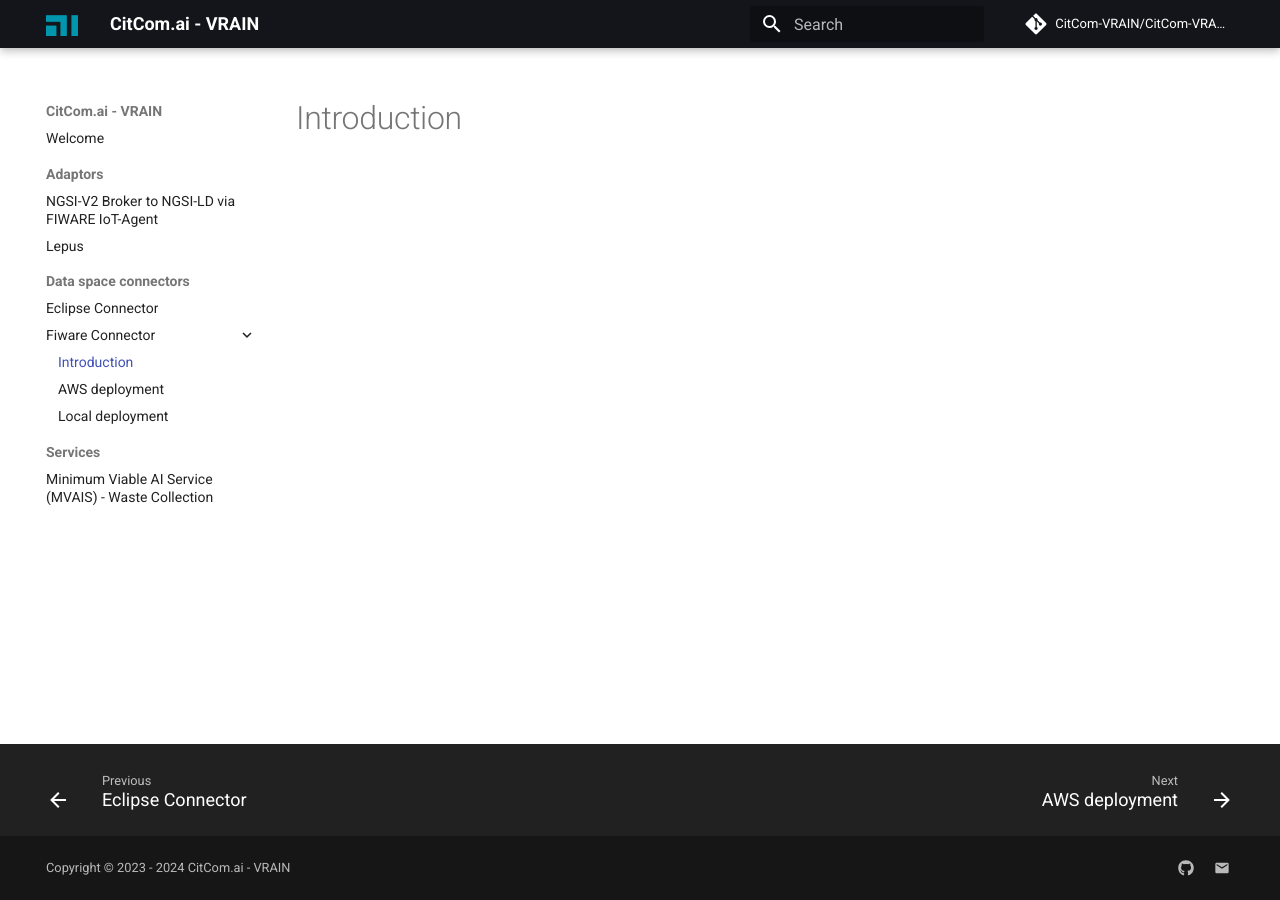
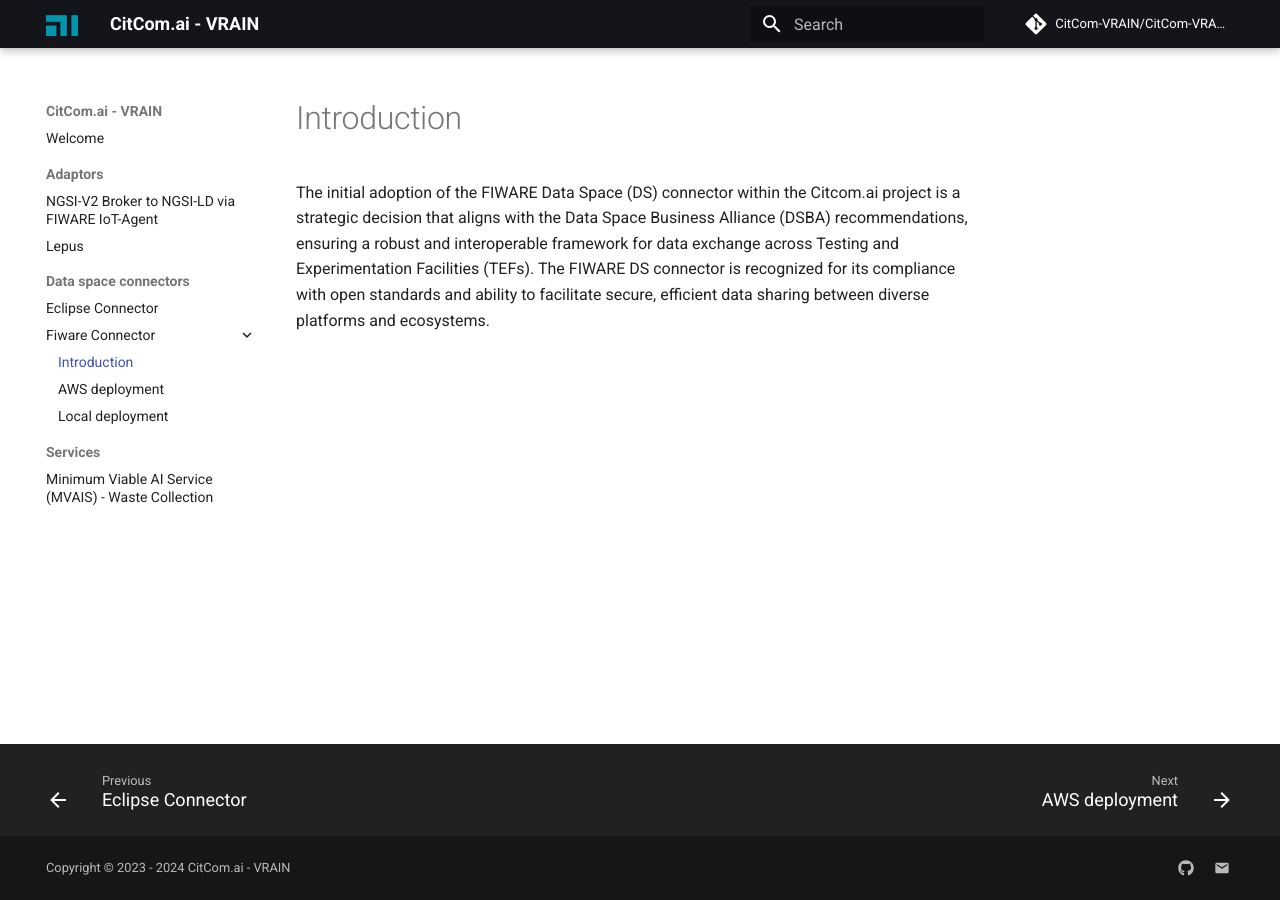
Before and after one commit to riseupalex/CitComAI-Hub.github.io, an MkDocs documentation site: the page built from docs/data space connectors/Fiware Connector/index.md, in a window 1280 px wide. Built offline with MkDocs 1.6.1 and Material for MkDocs 9.7.7, drawn with Linux system fonts in a browser that asks for light colours; comment, search, counter and statistics services are not loaded.

Commit message:
Add short intro

```diff
--- a/docs/data space connectors/Fiware Connector/index.md
+++ b/docs/data space connectors/Fiware Connector/index.md
@@ -1 +1,2 @@
 # Introduction
+The initial adoption of the FIWARE Data Space (DS) connector within the Citcom.ai project is a strategic decision that aligns with the Data Space Business Alliance (DSBA) recommendations, ensuring a robust and interoperable framework for data exchange across Testing and Experimentation Facilities (TEFs). The FIWARE DS connector is recognized for its compliance with open standards and ability to facilitate secure, efficient data sharing between diverse platforms and ecosystems.
```
